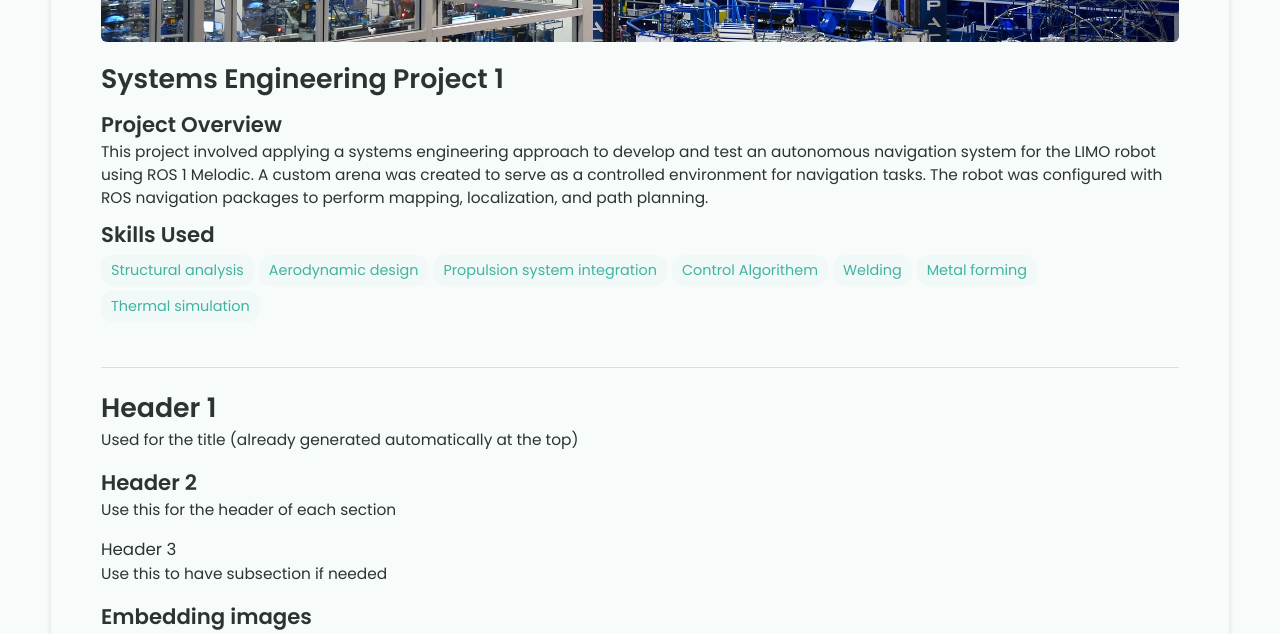
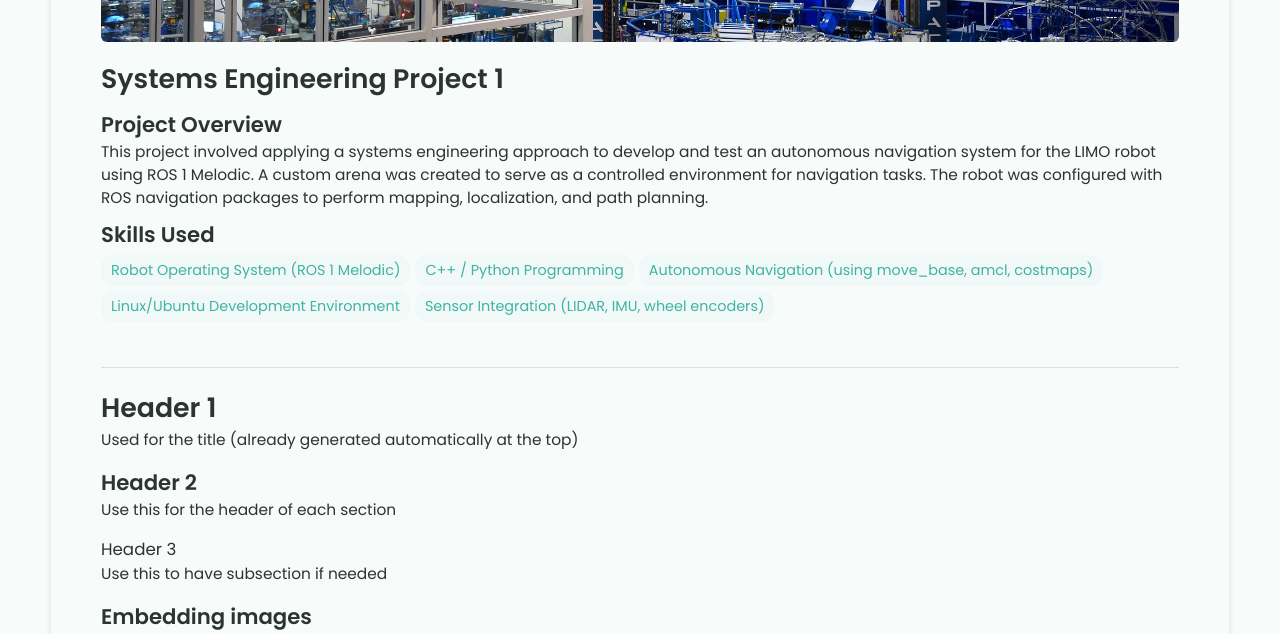
Before and after one commit to Beckhambenny2000/Beckhambenny2000.github.io, a Jekyll site: the page built from _projects/demo-project/index.md, in a window 1280 px wide and 900 px high, scrolled down 448 px, cut to the strip 0-634 px from the top of the window. Built offline with Jekyll 4.4.1, drawn with Linux system fonts in a browser that asks for light colours.

Commit message:
Update index.md

```diff
--- a/_projects/demo-project/index.md
+++ b/_projects/demo-project/index.md
@@ -4,13 +4,11 @@ title: Systems Engineering Project 1
 description:
    This project involved applying a systems engineering approach to develop and test an autonomous navigation system for the LIMO robot using ROS 1 Melodic. A custom arena was created to serve as a controlled environment for navigation tasks. The robot was configured with ROS navigation packages to perform mapping, localization, and path planning.
 skills:
-  - Structural analysis
-  - Aerodynamic design
-  - Propulsion system integration
-  - Control Algorithem
-  - Welding
-  - Metal forming
-  - Thermal simulation
+  - Robot Operating System (ROS 1 Melodic)
+  - C++ / Python Programming
+  - Autonomous Navigation (using move_base, amcl, costmaps)
+  - Linux/Ubuntu Development Environment
+  - Sensor Integration (LIDAR, IMU, wheel encoders)
 
 main-image: /project2.jpg
 ---
```
